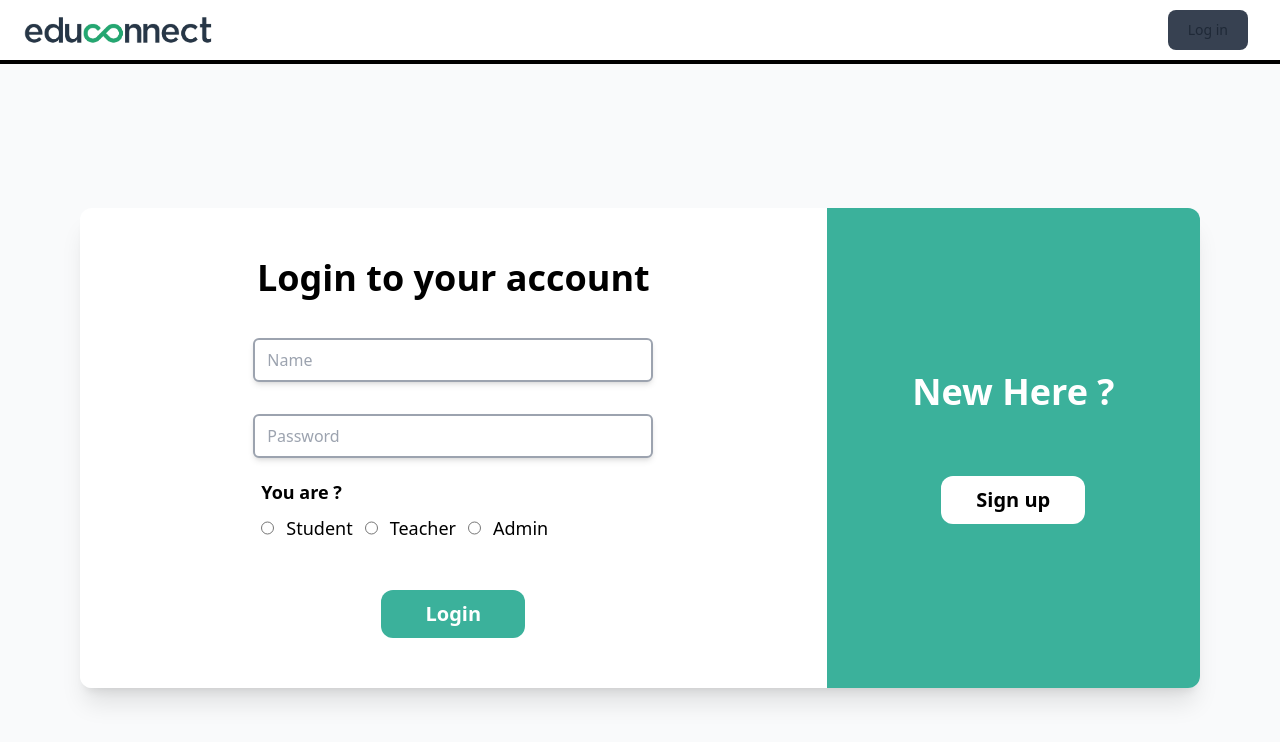
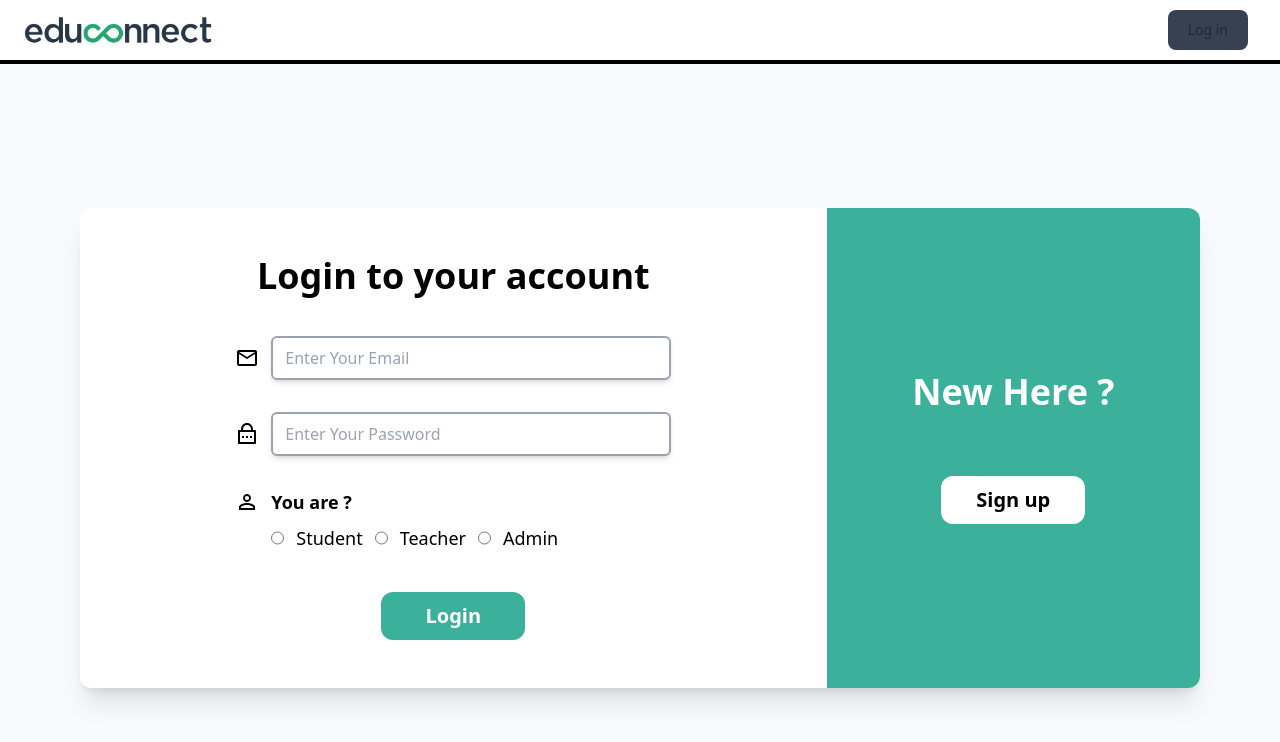
Before and after one commit to Adityajparmar37/EduConnect, a React (Vite) app in the folder frontend/: page /login in a window 1280 px wide. Shown: the top 742 px of the page. Built offline with nearby package versions, Linux system fonts and the light colour scheme.

Commit message:
ui change in login form

```diff
--- a/frontend/src/Pages/Login/Login.jsx
+++ b/frontend/src/Pages/Login/Login.jsx
@@ -1,10 +1,21 @@
+import { useState } from "react";
+import { MdOutlineMail } from "react-icons/md";
+import { RiLockPasswordLine } from "react-icons/ri";
+import { MdPersonOutline } from "react-icons/md";
+
 export default function Login() {
+  const [form, setForm] = useState({
+    email: "",
+    password: "",
+    userType: "",
+  });
+
   document.body.style.overflow = "hidden";
   return (
     <>
       <div className=" relative flex h-screen items-center justify-center bg-gray-50">
         <div className="absolute top-36 flex items-center justify-center rounded-xl shadow-xl">
-          <div className="flex h-[30rem] w-[70rem] flex-row">
+          <div className="flex h-[30rem] w-[70rem] flex-row ">
             <div className="flex h-[100%] w-2/3 items-center justify-center rounded-l-xl bg-white">
               <form>
                 <div className="flex h-[100%] w-full flex-col ">
@@ -15,28 +26,37 @@ export default function Login() {
                   </div>
 
                   <div className="mt-10">
-                    <div className="flex flex-row text-white">
+                    <div className="flex flex-row items-center text-white">
+                      <label className="mr-3 text-2xl text-black">
+                        <MdOutlineMail />
+                      </label>
                       <input
-                        type="text"
+                        type="email"
                         className="w-[25rem] rounded-md border-2 border-gray-400 px-3 py-2 shadow-md hover:shadow-inner"
-                        placeholder="Name"
+                        placeholder="Enter Your Email"
                       />
                     </div>
                     <div className="mt-8">
-                      <div className="flex flex-row text-white">
+                      <div className="flex flex-row items-center text-white">
+                        <label className="mr-3 text-2xl text-black">
+                          <RiLockPasswordLine />
+                        </label>
                         <input
                           type="password"
                           className="w-[25rem] rounded-md border-2 border-gray-400 px-3 py-2 shadow-md hover:shadow-inner  focus:shadow-none"
-                          placeholder="Password"
+                          placeholder="Enter Your Password"
                         />
                       </div>
                     </div>
-                    <div className="flex justify-between">
-                      <div className="m-2 mt-5 flex flex-col">
-                        <label className="text-lg font-semibold">
+                    <div className="mt-8 flex justify-between">
+                      <div className="flex flex-col">
+                        <label className="flex flex-row items-center text-lg font-semibold">
+                          <span className="mr-3 text-2xl">
+                            <MdPersonOutline />
+                          </span>
                           You are ?
                         </label>
-                        <div className="mt-2 flex w-96 flex-row gap-3 text-lg">
+                        <div className="mt-2 flex w-96 flex-row gap-3 text-lg ml-9">
                           <input type="radio" name="userType" value="student" />
                           <label>Student</label>
 
@@ -50,7 +70,7 @@ export default function Login() {
                     </div>
                     <div className="mt-10 flex items-center justify-center">
                       <div className="flex flex-row text-white">
-                        <button className="hover:bg-darkPrimary h-12 w-36 rounded-xl bg-primary text-xl font-semibold text-white delay-100 hover:rounded-3xl">
+                        <button className="h-12 w-36 rounded-xl bg-primary text-xl font-semibold text-white delay-100 hover:rounded-3xl hover:bg-darkPrimary">
                           Login
                         </button>
                       </div>
```
